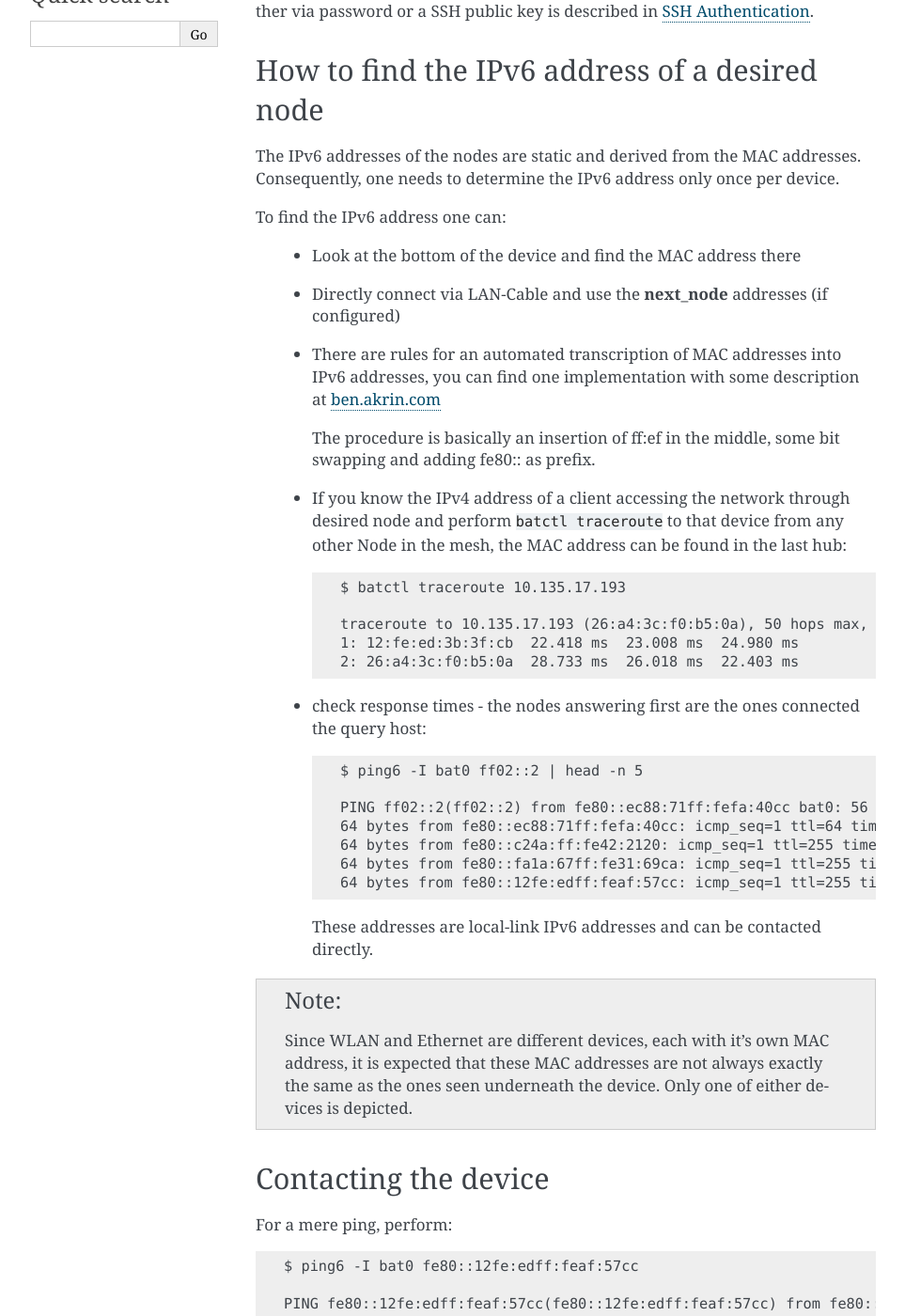
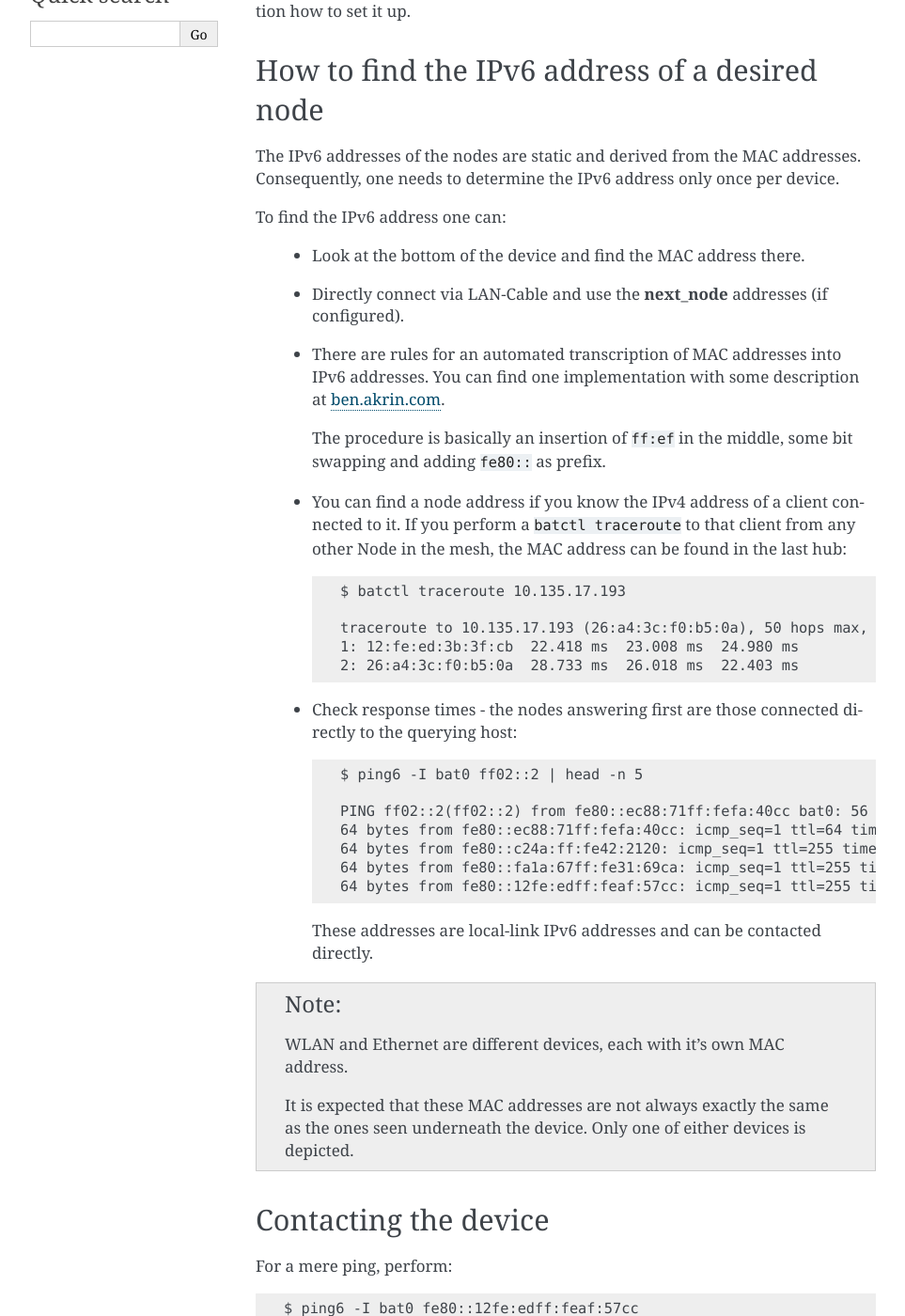
Before and after one commit to freifunk-gluon/gluon, a Sphinx documentation site: the page built from docs/user/accessing-nodes.rst, in a window 1280 px wide and 1400 px high, scrolled down 289 px. Shown: the whole window at 94% size, without its empty margins (148-1111 px from the left). Built offline with Sphinx 7.4.7, drawn with Linux system fonts in a browser that asks for light colours; some of the changed text lies outside the part shown.

```diff
--- a/docs/user/accessing-nodes.rst
+++ b/docs/user/accessing-nodes.rst
@@ -8,8 +8,8 @@ for customized setups, or to just look what is going on when a node does not per
 as expected.
 
 **Access** may mean a mere ``ping``/``traceroute`` to determine if a host can be reached.
-To truly enter a machine, one will use SSH. How to prepare the Nodes for this either
-via password or a SSH public key is described in :doc:`/user/authentication`.
+To truly enter a machine, one will use SSH. See :doc:`/user/authentication` for information
+how to set it up.
 
 How to find the IPv6 address of a desired node
 ----------------------------------------------
@@ -19,18 +19,18 @@ Consequently, one needs to determine the IPv6 address only once per device.
 
 To find the IPv6 address one can:
 
-    * Look at the bottom of the device and find the MAC address there
-    * Directly connect via LAN-Cable and use the **next_node** addresses (if configured)
+    * Look at the bottom of the device and find the MAC address there.
+    * Directly connect via LAN-Cable and use the **next_node** addresses (if configured).
     *
         There are rules for an automated transcription of MAC addresses into IPv6
-        addresses, you can find one implementation with some description at
-        `ben.akrin.com <http://ben.akrin.com/?p=1347>`_
+        addresses.
+        You can find one implementation with some description at `ben.akrin.com <http://ben.akrin.com/?p=1347>`_.
 
-        The procedure is basically an insertion of ff:ef in the middle, some bit
-        swapping and adding fe80:: as prefix.
+        The procedure is basically an insertion of ``ff:ef`` in the middle, some bit
+        swapping and adding ``fe80::`` as prefix.
     *
-        If you know the IPv4 address of a client accessing the network through desired
-        node and perform ``batctl traceroute`` to that device from any other Node
+        You can find a node address if you know the IPv4 address of a client connected
+        to it. If you perform a ``batctl traceroute`` to that client from any other Node
         in the mesh, the MAC address can be found in the last hub::
 
             $ batctl traceroute 10.135.17.193
@@ -39,7 +39,8 @@ To find the IPv6 address one can:
             1: 12:fe:ed:3b:3f:cb  22.418 ms  23.008 ms  24.980 ms
             2: 26:a4:3c:f0:b5:0a  28.733 ms  26.018 ms  22.403 ms
     *
-        check response times - the nodes answering first are the ones connected the query host::
+        Check response times - the nodes answering first are those connected directly
+        to the querying host::
 
             $ ping6 -I bat0 ff02::2 | head -n 5
 
@@ -52,8 +53,9 @@ To find the IPv6 address one can:
         These addresses are local-link IPv6 addresses and can be contacted directly.
 
 .. note::
-        Since WLAN and Ethernet are different devices, each with it's own MAC address,
-        it is expected that these MAC addresses are not always exactly the same as
+        WLAN and Ethernet are different devices, each with it's own MAC address.
+
+        It is expected that these MAC addresses are not always exactly the same as
         the ones seen underneath the device. Only one of either devices is depicted.
 
 Contacting the device
```
Also changed, not shown: docs/user/authentication.rst (+8 -6 lines).
